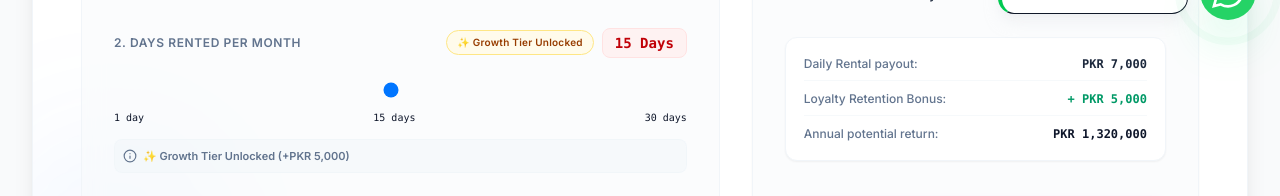
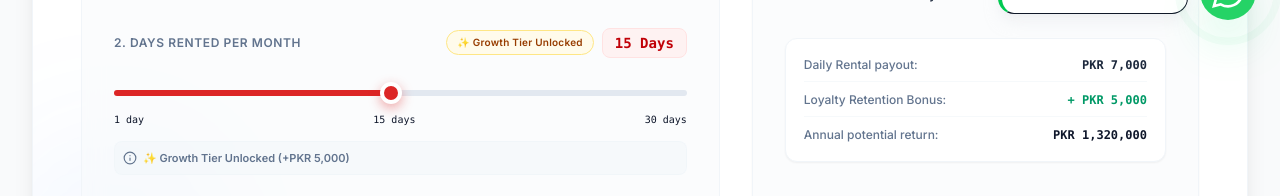
Before and after one commit to taibejaved485-afk/Smart-Drive, a React (Vite) app: page /rentals in a window 1280 px wide. Shown: the part 756-952 px from the top of the page. Built offline with nearby package versions, Linux system fonts and the light colour scheme.

Commit message:
feat: style earnings calculator range slider
Implement a custom premium range slider with a dynamic fill gradient and enhanced thumb styling to improve visual feedback and user experience.

```diff
--- a/src/components/EarningsCalculator.tsx
+++ b/src/components/EarningsCalculator.tsx
@@ -45,6 +45,7 @@ export default function EarningsCalculator() {
 
   // Update total estimation output to include retention bonus
   const targetEarnings = (currentRate * days) + retentionBonus;
+  const sliderPercentage = ((days - 1) / (30 - 1)) * 100;
 
   // Smooth dynamic count transition
   useEffect(() => {
@@ -139,14 +140,17 @@ export default function EarningsCalculator() {
                   </span>
                 </div>
               </div>
-              <div className="relative">
+              <div className="relative pt-1">
                 <input
                   type="range"
                   min="1"
                   max="30"
                   value={days}
                   onChange={(e) => setDays(Number(e.target.value))}
-                  className="w-full h-2 bg-slate-205 rounded-lg appearance-none cursor-pointer accent-red-650 my-4"
+                  className="custom-slider"
+                  style={{
+                    background: `linear-gradient(to right, #dc2626 0%, #dc2626 ${sliderPercentage}%, #e2e8f0 ${sliderPercentage}%, #e2e8f0 100%)`
+                  }}
                 />
                 <div className="flex justify-between text-[10px] text-slate-450 font-mono">
                   <span>1 day</span>
--- a/src/index.css
+++ b/src/index.css
@@ -30,3 +30,67 @@
     }
   }
 }
+
+/* Custom premium range slider */
+input[type="range"].custom-slider {
+  -webkit-appearance: none;
+  appearance: none;
+  width: 100%;
+  height: 6px;
+  background: #cbd5e1; /* Default slate-300 fallback */
+  border-radius: 9999px;
+  outline: none;
+  cursor: pointer;
+  margin: 1rem 0;
+  transition: background 0.15s ease;
+}
+
+/* Custom Thumb styling representing the moving dot */
+input[type="range"].custom-slider::-webkit-slider-thumb {
+  -webkit-appearance: none;
+  appearance: none;
+  width: 22px;
+  height: 22px;
+  border-radius: 9999px;
+  background: #dc2626; /* Crimson red */
+  border: 4px solid #ffffff;
+  cursor: pointer;
+  box-shadow: 0 4px 12px rgba(220, 38, 38, 0.4);
+  transition: transform 0.15s cubic-bezier(0.34, 1.56, 0.64, 1), background-color 0.15s ease;
+  margin-top: -8px; /* Aligns with track center */
+}
+
+input[type="range"].custom-slider::-webkit-slider-thumb:hover {
+  transform: scale(1.2);
+  background: #b91c1c; /* Darker red on hover */
+  box-shadow: 0 4px 16px rgba(185, 28, 28, 0.5);
+}
+
+input[type="range"].custom-slider::-moz-range-thumb {
+  width: 22px;
+  height: 22px;
+  border-radius: 9999px;
+  background: #dc2626;
+  border: 4px solid #ffffff;
+  cursor: pointer;
+  box-shadow: 0 4px 12px rgba(220, 38, 38, 0.4);
+  transition: transform 0.15s cubic-bezier(0.34, 1.56, 0.64, 1), background-color 0.15s ease;
+}
+
+input[type="range"].custom-slider::-moz-range-thumb:hover {
+  transform: scale(1.2);
+  background: #b91c1c;
+}
+
+/* Track backgrounds specifically modeled for clean, aligned design */
+input[type="range"].custom-slider::-webkit-slider-runnable-track {
+  width: 100%;
+  height: 6px;
+  border-radius: 9999px;
+}
+
+input[type="range"].custom-slider::-moz-range-track {
+  width: 100%;
+  height: 6px;
+  border-radius: 9999px;
+}
```
Also changed, not shown: public/favicon.png (deleted).
